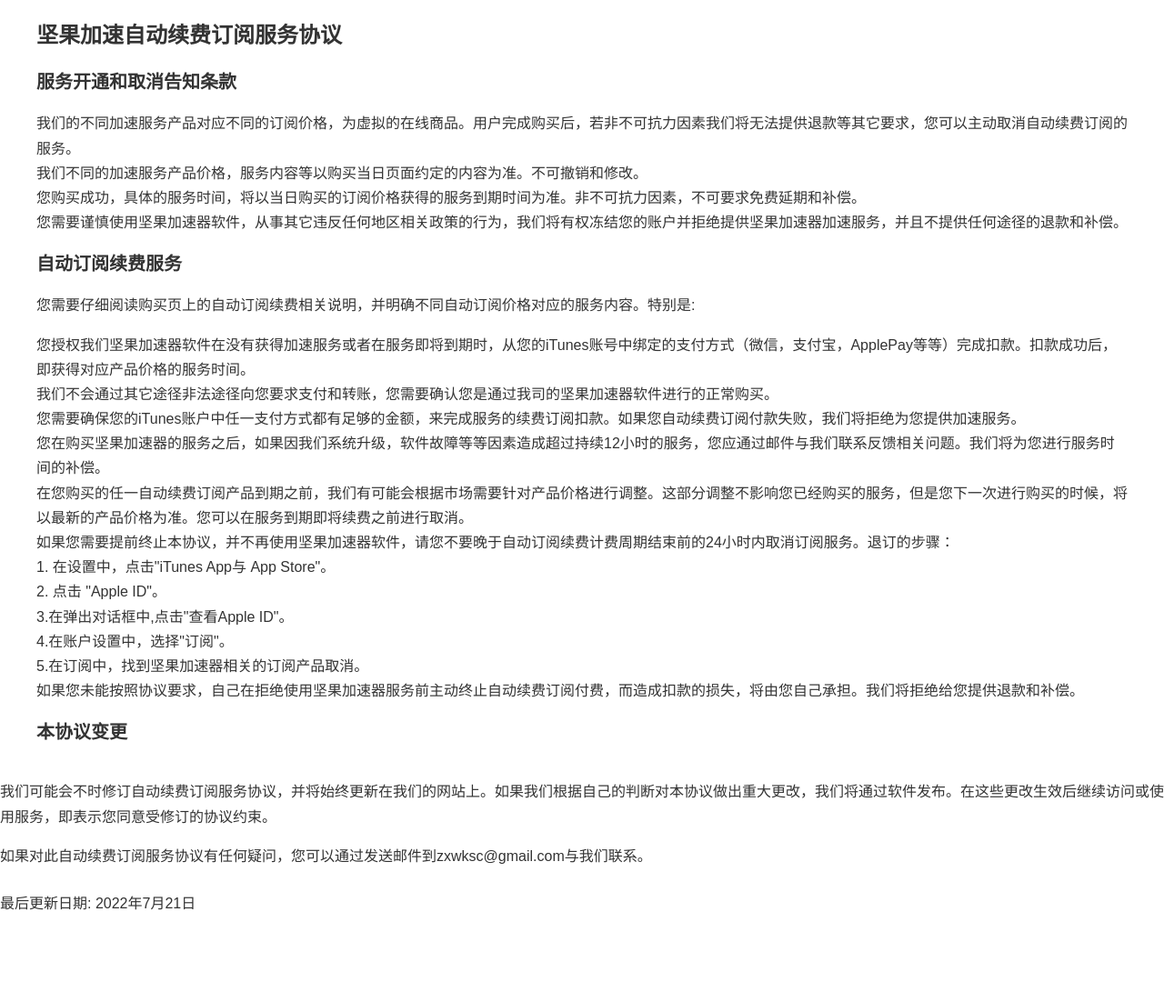
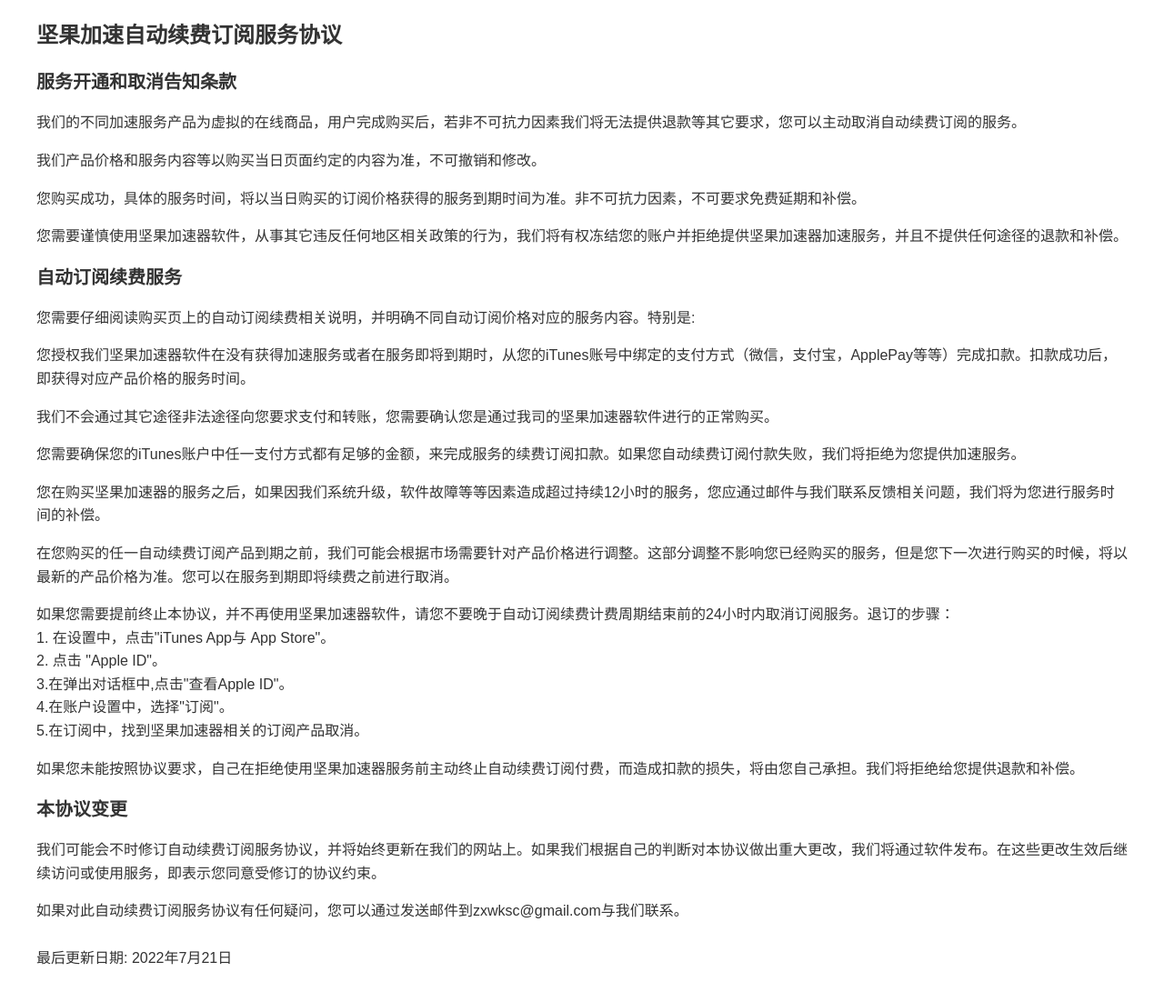
Before and after one commit to zxwksc/jianguo.github.io, a Jekyll site: the page automatic_renewal.html, which Jekyll copies as it is, in a window 1280 px wide. Shown: the whole page at 91% size. Built offline with Jekyll 4.4.1, drawn with Linux system fonts in a browser that asks for light colours; before the commit the page ends 1024 px from its top, so only the background shows below that.

Commit message:
Update automatic_renewal.html

```diff
--- a/automatic_renewal.html
+++ b/automatic_renewal.html
@@ -42,11 +42,6 @@
             padding: 20px 10px;
         }
 
-        span {
-            margin: 6px 0;
-            line-height: 1.7;
-        }
-
         p {
             display: block;
             margin-block-start: 1em;
@@ -61,37 +56,28 @@
     <h2>坚果加速自动续费订阅服务协议</h2>
 
     <p><h4>服务开通和取消告知条款</h4></p>
-    <div><span>我们的不同加速服务产品对应不同的订阅价格，为虚拟的在线商品。用户完成购买后，若非不可抗力因素我们将无法提供退款等其它要求，您可以主动取消自动续费订阅的服务。</span></div>
-    <div><span>我们不同的加速服务产品价格，服务内容等以购买当日页面约定的内容为准。不可撤销和修改。</span></div>
-    <div><span>您购买成功，具体的服务时间，将以当日购买的订阅价格获得的服务到期时间为准。非不可抗力因素，不可要求免费延期和补偿。</span></div>
-    <div><span>您需要谨慎使用坚果加速器软件，从事其它违反任何地区相关政策的行为，我们将有权冻结您的账户并拒绝提供坚果加速器加速服务，并且不提供任何途径的退款和补偿。</span></div>
+    <p>我们的不同加速服务产品为虚拟的在线商品，用户完成购买后，若非不可抗力因素我们将无法提供退款等其它要求，您可以主动取消自动续费订阅的服务。</p>
+    <p>我们产品价格和服务内容等以购买当日页面约定的内容为准，不可撤销和修改。</p>
+    <p>您购买成功，具体的服务时间，将以当日购买的订阅价格获得的服务到期时间为准。非不可抗力因素，不可要求免费延期和补偿。</p>
+    <p>您需要谨慎使用坚果加速器软件，从事其它违反任何地区相关政策的行为，我们将有权冻结您的账户并拒绝提供坚果加速器加速服务，并且不提供任何途径的退款和补偿。</p>
 
     <p><h4>自动订阅续费服务</h4></p>
     <p>
         <span>您需要仔细阅读购买页上的自动订阅续费相关说明，并明确不同自动订阅价格对应的服务内容。特别是:</span>
     </p>
-    <div><span>您授权我们坚果加速器软件在没有获得加速服务或者在服务即将到期时，从您的iTunes账号中绑定的支付方式（微信，支付宝，ApplePay等等）完成扣款。扣款成功后，即获得对应产品价格的服务时间。</span>
-    </div>
-    <div><span>我们不会通过其它途径非法途径向您要求支付和转账，您需要确认您是通过我司的坚果加速器软件进行的正常购买。</span>
-    </div>
-    <div><span>您需要确保您的iTunes账户中任一支付方式都有足够的金额，来完成服务的续费订阅扣款。如果您自动续费订阅付款失败，我们将拒绝为您提供加速服务。</span>
-    </div>
-    <div><span>您在购买坚果加速器的服务之后，如果因我们系统升级，软件故障等等因素造成超过持续12小时的服务，您应通过邮件与我们联系反馈相关问题。我们将为您进行服务时间的补偿。</span>
-    </div>
-    <div><span>在您购买的任一自动续费订阅产品到期之前，我们有可能会根据市场需要针对产品价格进行调整。这部分调整不影响您已经购买的服务，但是您下一次进行购买的时候，将以最新的产品价格为准。您可以在服务到期即将续费之前进行取消。</span></div>
-    <div><span>如果您需要提前终止本协议，并不再使用坚果加速器软件，请您不要晚于自动订阅续费计费周期结束前的24小时内取消订阅服务。退订的步骤：<br />
+    <p>您授权我们坚果加速器软件在没有获得加速服务或者在服务即将到期时，从您的iTunes账号中绑定的支付方式（微信，支付宝，ApplePay等等）完成扣款。扣款成功后，即获得对应产品价格的服务时间。</p>
+    <p>我们不会通过其它途径非法途径向您要求支付和转账，您需要确认您是通过我司的坚果加速器软件进行的正常购买。</p>
+    <p>您需要确保您的iTunes账户中任一支付方式都有足够的金额，来完成服务的续费订阅扣款。如果您自动续费订阅付款失败，我们将拒绝为您提供加速服务。</p>
+    <p>您在购买坚果加速器的服务之后，如果因我们系统升级，软件故障等等因素造成超过持续12小时的服务，您应通过邮件与我们联系反馈相关问题，我们将为您进行服务时间的补偿。</p>
+    <p>在您购买的任一自动续费订阅产品到期之前，我们可能会根据市场需要针对产品价格进行调整。这部分调整不影响您已经购买的服务，但是您下一次进行购买的时候，将以最新的产品价格为准。您可以在服务到期即将续费之前进行取消。</p>
+    <p>如果您需要提前终止本协议，并不再使用坚果加速器软件，请您不要晚于自动订阅续费计费周期结束前的24小时内取消订阅服务。退订的步骤：<br />
 1. 在设置中，点击"iTunes App与 App Store"。<br />2. 点击 "Apple ID"。<br />3.在弹出对话框中,点击"查看Apple ID"。<br />4.在账户设置中，选择"订阅"。<br />5.在订阅中，找到坚果加速器相关的订阅产品取消。
-</span>
-    </div>
-    <div><span>如果您未能按照协议要求，自己在拒绝使用坚果加速器服务前主动终止自动续费订阅付费，而造成扣款的损失，将由您自己承担。我们将拒绝给您提供退款和补偿。</span>
-    </div>
+</p>
+    <p>如果您未能按照协议要求，自己在拒绝使用坚果加速器服务前主动终止自动续费订阅付费，而造成扣款的损失，将由您自己承担。我们将拒绝给您提供退款和补偿。</p>
 
-    <p><h4>本协议变更</h4></div>
-    <p>
-        <span>我们可能会不时修订自动续费订阅服务协议，并将始终更新在我们的网站上。如果我们根据自己的判断对本协议做出重大更改，我们将通过软件发布。在这些更改生效后继续访问或使用服务，即表示您同意受修订的协议约束。</span>
-    </p>
-    <p>
-        <span>如果对此自动续费订阅服务协议有任何疑问，您可以通过发送邮件到zxwksc@gmail.com与我们联系。</span>
+    <p><h4>本协议变更</h4></p>
+    <p><span>我们可能会不时修订自动续费订阅服务协议，并将始终更新在我们的网站上。如果我们根据自己的判断对本协议做出重大更改，我们将通过软件发布。在这些更改生效后继续访问或使用服务，即表示您同意受修订的协议约束。</span></p>
+    <p><span>如果对此自动续费订阅服务协议有任何疑问，您可以通过发送邮件到zxwksc@gmail.com与我们联系。</span>
         <br><br>
         <span>最后更新日期: 2022年7月21日</span>
     </p>
```
